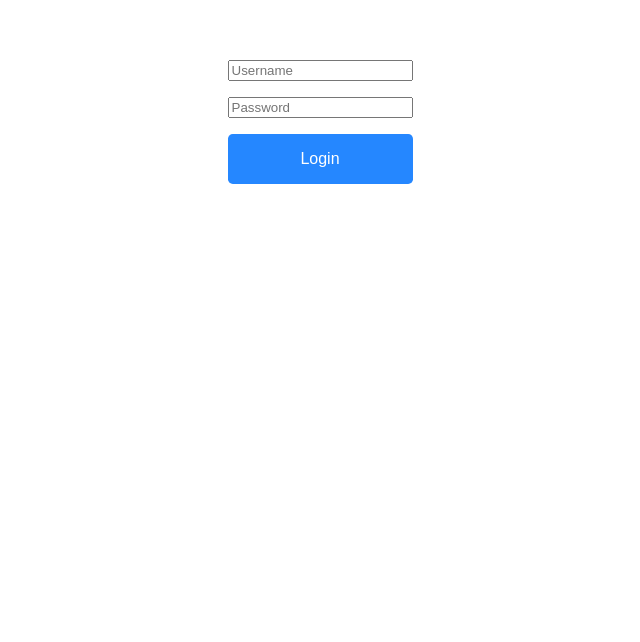
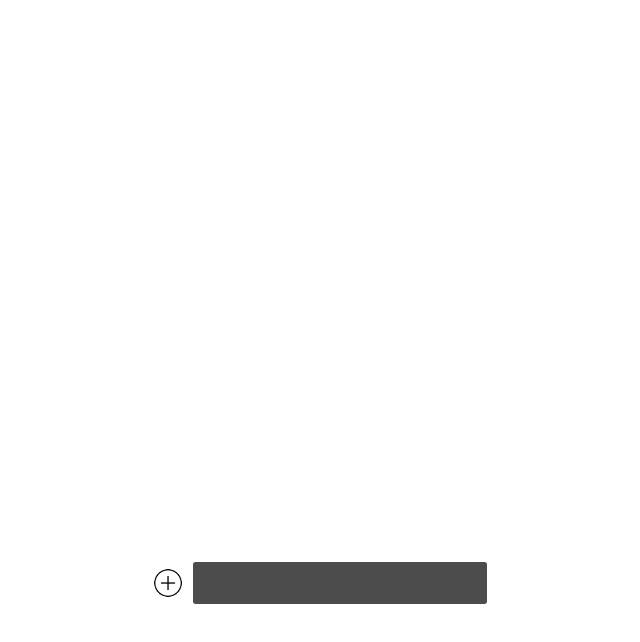
Before and after one commit to Bllopp/Kubernetes_project, a React (Create React App) app in the folder Front End/todo-list/: page / in a window 1280 px wide. Shown: the part 156-798 px from the top of the page, without its empty margins (320-960 px from the left). Built offline with nearby package versions, Linux system fonts and the light colour scheme.

Commit message:
adjust css

```diff
--- a/Front End/todo-list/src/App.css
+++ b/Front End/todo-list/src/App.css
@@ -1,28 +1,4 @@
-.input {
-  text-align: center;
-  display: flex;
-  flex-direction: row;
-  justify-content: center;
 
-
-}
-
-.task{
-
-  /* border: 4px solid black; */
-  background-color: #61dafb;
-
-}
-
-.tasks_container{
-  max-width: 250px;
-  margin: auto;
-  justify-content: center;
-  display: flex;
-  flex-direction: column;
-  text-align: center;
-
-}
 
 .App-logo {
   height: 40vmin;
--- a/Front End/todo-list/src/App.js
+++ b/Front End/todo-list/src/App.js
@@ -1,4 +1,3 @@
-
 import './App.css';
 import React, { useEffect } from 'react';
 import {useState} from 'react';
@@ -11,7 +10,7 @@ import Todo from './components/Todo';
 
 function App() {
 
-  const [loggedIn,setLoggedIn] = useState(false)
+  const [loggedIn,setLoggedIn] = useState(true)
 
   const handleLogin= () => {
     setLoggedIn(true)
@@ -27,7 +26,7 @@ function App() {
   }
 
   useEffect(() => {
-    checkToken()
+    // checkToken()
   },[])
 
   return (
--- a/Front End/todo-list/src/components/Todo.js
+++ b/Front End/todo-list/src/components/Todo.js
@@ -1,6 +1,7 @@
 import React from 'react';
 import {useState} from 'react';
-
+import './todo.css'
+import plus_button from '../icons8-plus-button-100.png'
 
 function Todo () {
 
@@ -12,22 +13,30 @@ function Todo () {
   }
 
   const newTask = () => {
+    if (input === '') return
     setTasks([...tasks,[input,false]])
     setInput('')
 
     console.log(tasks)
   }
 
+  const handleEnter = (e) => {
+    if (e.key === 'Enter') newTask()
+  }
+
     return (
       <div className="Todo">
-        <div className="input">
-          <input className="todo-input" value={input} onChange={handleWrite}></input>
-          <input type="button" value="Ajouter" onClick={newTask}></input>
-          </div>
           <div className='tasks_container'>
             {tasks.map((element, index) => (
-              <p key={index} className="task">{element[0]}</p>
+              <div key={index} className="task">
+              <p  >{element[0]}</p>
+              <p> {element[1] ? "Done" : "Left to do"} </p>
+              </div>
             ))}
+          </div>
+          <div className="input">
+            <input className="todo-input" value={input} onChange={handleWrite} onKeyDown={handleEnter}></input>
+            <input className="todo-button" type="image" src={plus_button} value="Ajouter" onClick={newTask} ></input>
           </div>
       </div>
     )
--- /dev/null
+++ b/Front End/todo-list/src/components/todo.css
@@ -0,0 +1,86 @@
+.input {
+    text-align: center;
+    display: flex;
+    /* gap: 20px; */
+    flex-direction: row-reverse;
+    justify-content: center;
+    /* margin-top: 100px; */
+
+    position : sticky;
+    padding-bottom : 40px;
+
+  }
+
+  .todo-input{
+    background-color: rgba(0, 0, 0, 0.7) ;
+    width : 20em;
+    border-radius: 0.2em;
+    border: none;
+    color : white;
+    padding: 1em 1em;
+  }
+
+  .todo-button{
+    display: flex;
+    align-self: center;
+
+    width: 30px; /* Adjust the width of the button */
+    height: 30px; /* Maintain the aspect ratio */
+    margin-right: 10px;
+    transition: width 0.2s, height 0.2s;
+  }
+
+  .todo-button:hover{
+    width: 35px; /* Adjust the width of the button */
+    height: 35px; /* Maintain the aspect ratio */
+    transition: width height;
+  }
+
+
+
+  .todo-input:focus{
+    background-color: rgba(0, 0, 0, 0.6) ;
+    box-shadow: 0 0 5px rgba(179, 186, 194, 0.5);
+    border-color: #ffffff;
+    outline: none;
+  }
+
+  body,html {
+    margin: 0;
+    padding: 0;
+    height: 100%;
+  }
+
+  .task{
+    color: white ;
+    font-family: Verdana, Geneva, Tahoma, sans-serif;
+    /* border: 4px solid black; */
+    background-color: rgba(51, 153, 212, 0.5) ;
+    padding : 0.3em 0.3em 0.3em 0.3em ;
+    text-align : left
+
+  }
+
+  .tasks_container{
+    max-width: fit-content;
+    min-width: 250px;
+    margin: auto;
+    justify-content: center;
+    display: flex;
+    flex-direction: column;
+    text-align: center;
+    gap: 1em;
+    flex-grow: 1;
+    margin-bottom: auto;
+
+  }
+  .Todo {
+    display: flex;
+    flex-direction: column;
+    height: 100%;
+    min-height: 100vh;
+    /* flex: 1 0 auto; */
+    /* justify-content: flex-start; */
+
+
+  }
```
Also changed, not shown: Front End/todo-list/src/icons8-plus-button-100.png (added).
